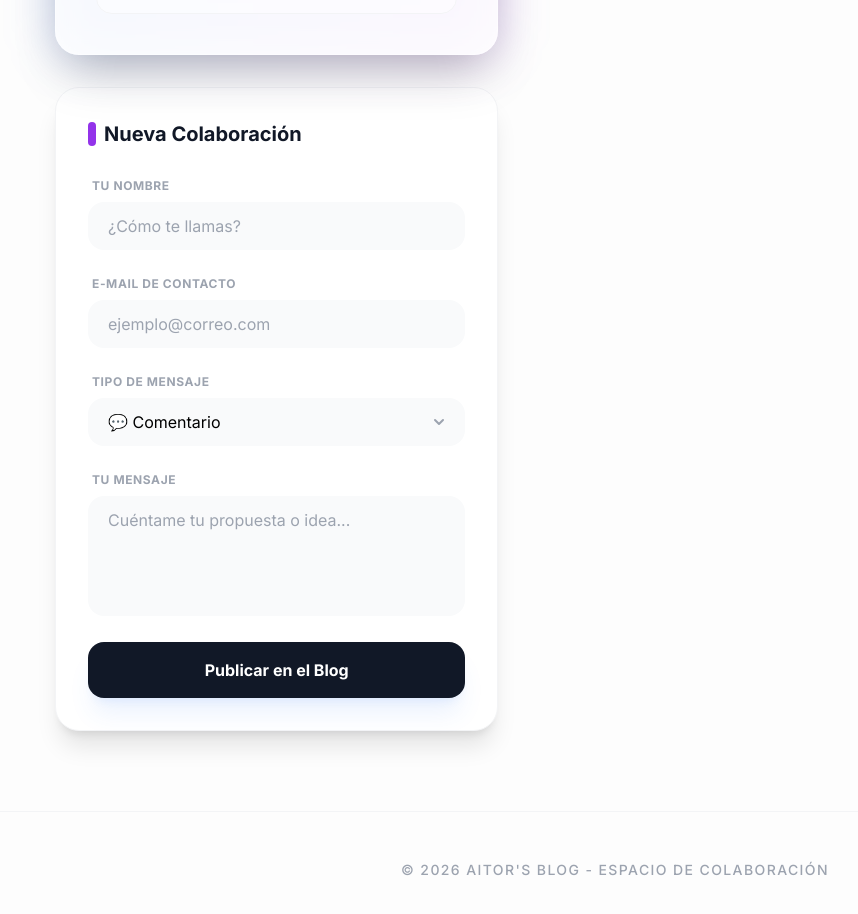
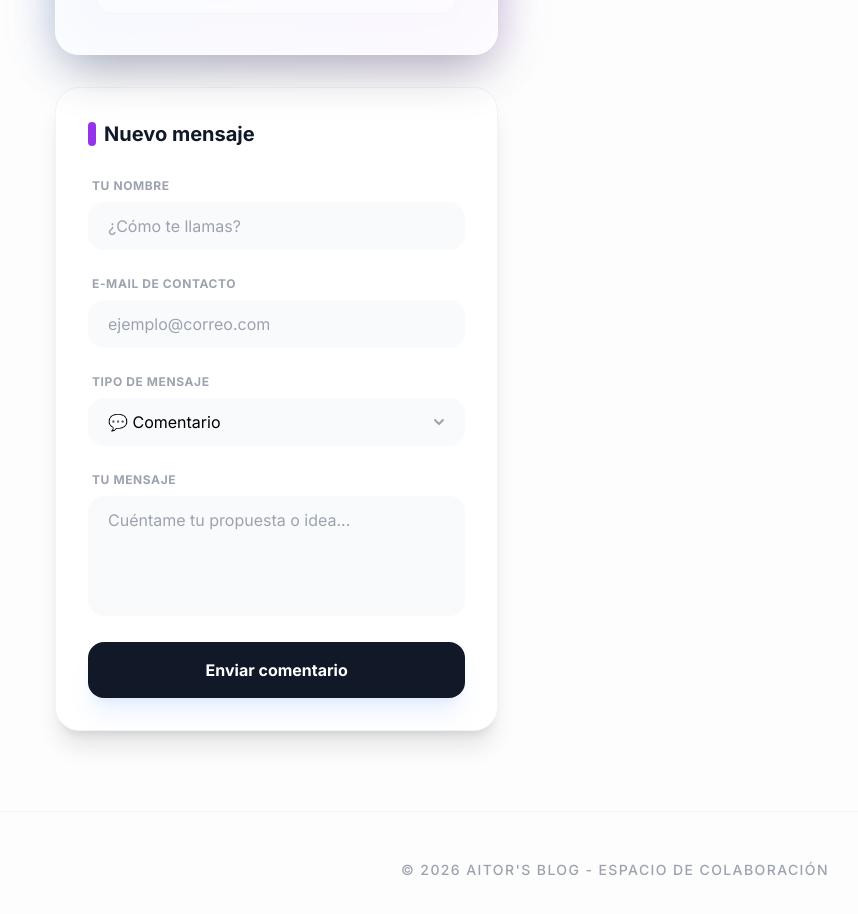
Before and after one commit to spankyno/AitorBlog_Contacto, a React (Vite) app: page / in a window 1280 px wide. Shown: the part 840-1754 px from the top of the page, without its empty margins (25-883 px from the left). Built offline with nearby package versions, Linux system fonts and the light colour scheme; no server answers.

Commit message:
Add files via upload

```diff
--- a/components/ContactForm.tsx
+++ b/components/ContactForm.tsx
@@ -25,7 +25,7 @@ export const ContactForm: React.FC<ContactFormProps> = ({ onSubmit, isSubmitting
     <div className="bg-white rounded-3xl p-8 shadow-xl border border-gray-100">
       <h3 className="text-xl font-bold text-gray-900 mb-6 flex items-center gap-2">
         <span className="w-2 h-6 bg-purple-600 rounded-full"></span>
-        Nueva Colaboración
+        Nuevo mensaje
       </h3>
       <form onSubmit={handleSubmit} className="space-y-5">
         <div className="space-y-1.5">
@@ -87,7 +87,7 @@ export const ContactForm: React.FC<ContactFormProps> = ({ onSubmit, isSubmitting
             isSubmitting ? 'bg-gray-300' : 'bg-gray-900 hover:bg-black hover:scale-[1.02] active:scale-95'
           }`}
         >
-          {isSubmitting ? 'Enviando...' : 'Publicar en el Blog'}
+          {isSubmitting ? 'Enviando...' : 'Enviar comentario'}
         </button>
       </form>
     </div>
```
